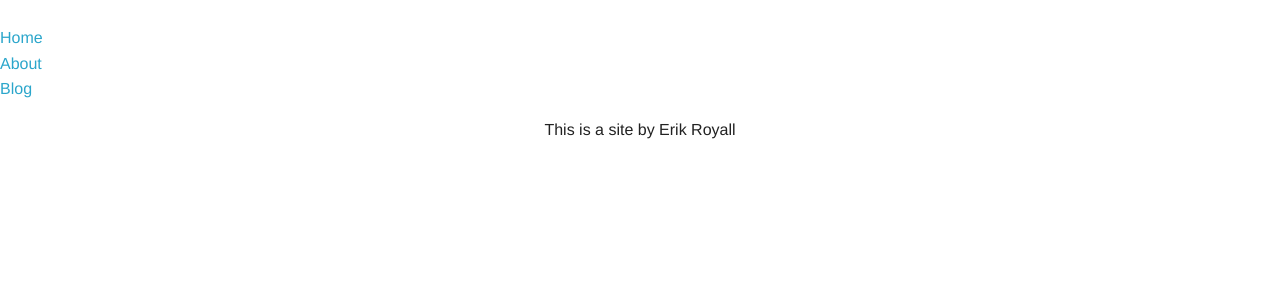
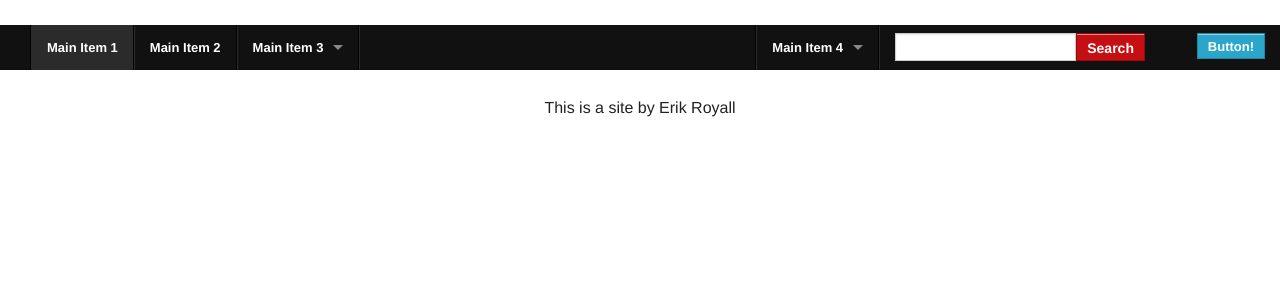
Before and after one commit to erikroyall/erikroyall.github.com, a Jekyll site: the page built from index.html, in a window 1280 px wide. Shown: the top 300 px of the page. Built offline with Jekyll 4.4.1, drawn with Linux system fonts in a browser that asks for light colours; Markdown is read by kramdown in place of the engine named in the settings; the list of posts is cut into pages by our own code.

Commit message:
Add navigation

```diff
--- a/_includes/header.html
+++ b/_includes/header.html
@@ -19,18 +19,114 @@
 </head>
 
 <body>
-    <header>
-        <div class="top-nav">
-            <ul>
-                <a href="index.html">
-                    <li>Home</li>
-                </a>
-                <a href="about.html">
-                    <li>About</li>
-                </a>
-                <a href="blog.html">
-                    <li>Blog</li>
-                </a>
+    <nav class="top-bar">
+  <ul class="title-area">
+    <!-- Title Area -->
+    <li class="name">
+      <h1><a href="#">{{ site.title }}</a></h1>
+    </li>
+    <!-- Remove the class "menu-icon" to get rid of menu icon. Take out "Menu" to just have icon alone -->
+    <li class="toggle-topbar menu-icon"><a href="#"><span>Menu</span></a></li>
+  </ul>
+
+  <section class="top-bar-section">
+    <!-- Left Nav Section -->
+    <ul class="left">
+      <li class="divider"></li>
+      <li class="active"><a href="#">Main Item 1</a></li>
+      <li class="divider"></li>
+      <li><a href="#">Main Item 2</a></li>
+      <li class="divider"></li>
+      <li class="has-dropdown"><a href="#">Main Item 3</a>
+
+        <ul class="dropdown">
+          <li class="has-dropdown"><a href="#">Dropdown Level 1a</a>
+
+            <ul class="dropdown">
+              <li><label>Dropdown Level 2 Label</label></li>
+              <li><a href="#">Dropdown Level 2a</a></li>
+              <li><a href="#">Dropdown Level 2b</a></li>
+              <li class="has-dropdown"><a href="#">Dropdown Level 2c</a>
+
+                <ul class="dropdown">
+                  <li><label>Dropdown Level 3 Label</label></li>
+                  <li><a href="#">Dropdown Level 3a</a></li>
+                  <li><a href="#">Dropdown Level 3b</a></li>
+                  <li class="divider"></li>
+                  <li><a href="#">Dropdown Level 3c</a></li>
+                </ul>
+              </li>
+              <li><a href="#">Dropdown Level 2d</a></li>
+              <li><a href="#">Dropdown Level 2e</a></li>
+              <li><a href="#">Dropdown Level 2f</a></li>
             </ul>
-        </div>
-    </header>
+          </li>
+          <li><a href="#">Dropdown Level 1b</a></li>
+          <li><a href="#">Dropdown Level 1c</a></li>
+          <li class="divider"></li>
+          <li><a href="#">Dropdown Level 1d</a></li>
+          <li><a href="#">Dropdown Level 1e</a></li>
+          <li><a href="#">Dropdown Level 1f</a></li>
+          <li class="divider"></li>
+          <li><a href="#">See all &rarr;</a></li>
+        </ul>
+      </li>
+      <li class="divider"></li>
+    </ul>
+
+    <!-- Right Nav Section -->
+    <ul class="right">
+      <li class="divider hide-for-small"></li>
+      <li class="has-dropdown"><a href="#">Main Item 4</a>
+
+        <ul class="dropdown">
+          <li><label>Dropdown Level 1 Label</label></li>
+          <li class="has-dropdown"><a href="#" class="">Dropdown Level 1a</a>
+
+            <ul class="dropdown">
+              <li><a href="#">Dropdown Level 2a</a></li>
+              <li><a href="#">Dropdown Level 2b</a></li>
+              <li class="has-dropdown"><a href="#">Dropdown Level 2c</a>
+
+                <ul class="dropdown">
+                  <li><a href="#">Dropdown Level 3a</a></li>
+                  <li><a href="#">Dropdown Level 3b</a></li>
+                  <li><a href="#">Dropdown Level 3c</a></li>
+                </ul>
+              </li>
+              <li><a href="#">Dropdown Level 2d</a></li>
+              <li><a href="#">Dropdown Level 2e</a></li>
+              <li><a href="#">Dropdown Level 2f</a></li>
+            </ul>
+          </li>
+          <li><a href="#">Dropdown Level 1b</a></li>
+          <li><a href="#">Dropdown Level 1c</a></li>
+          <li class="divider"></li>
+          <li><label>Dropdown Level 1 Label</label></li>
+          <li><a href="#">Dropdown Level 1d</a></li>
+          <li><a href="#">Dropdown Level 1e</a></li>
+          <li><a href="#">Dropdown Level 1f</a></li>
+          <li class="divider"></li>
+          <li><a href="#">See all &rarr;</a></li>
+        </ul>
+      </li>
+      <li class="divider"></li>
+      <li class="has-form">
+        <form>
+          <div class="row collapse">
+            <div class="small-8 columns">
+              <input type="text">
+            </div>
+            <div class="small-4 columns">
+              <a href="#" class="alert button">Search</a>
+            </div>
+          </div>
+        </form>
+      </li>
+      <li class="divider show-for-small"></li>
+      <li class="has-form">
+        <a class="button" href="#">Button!</a>
+      </li>
+    </ul>
+  </section>
+</nav>
```
